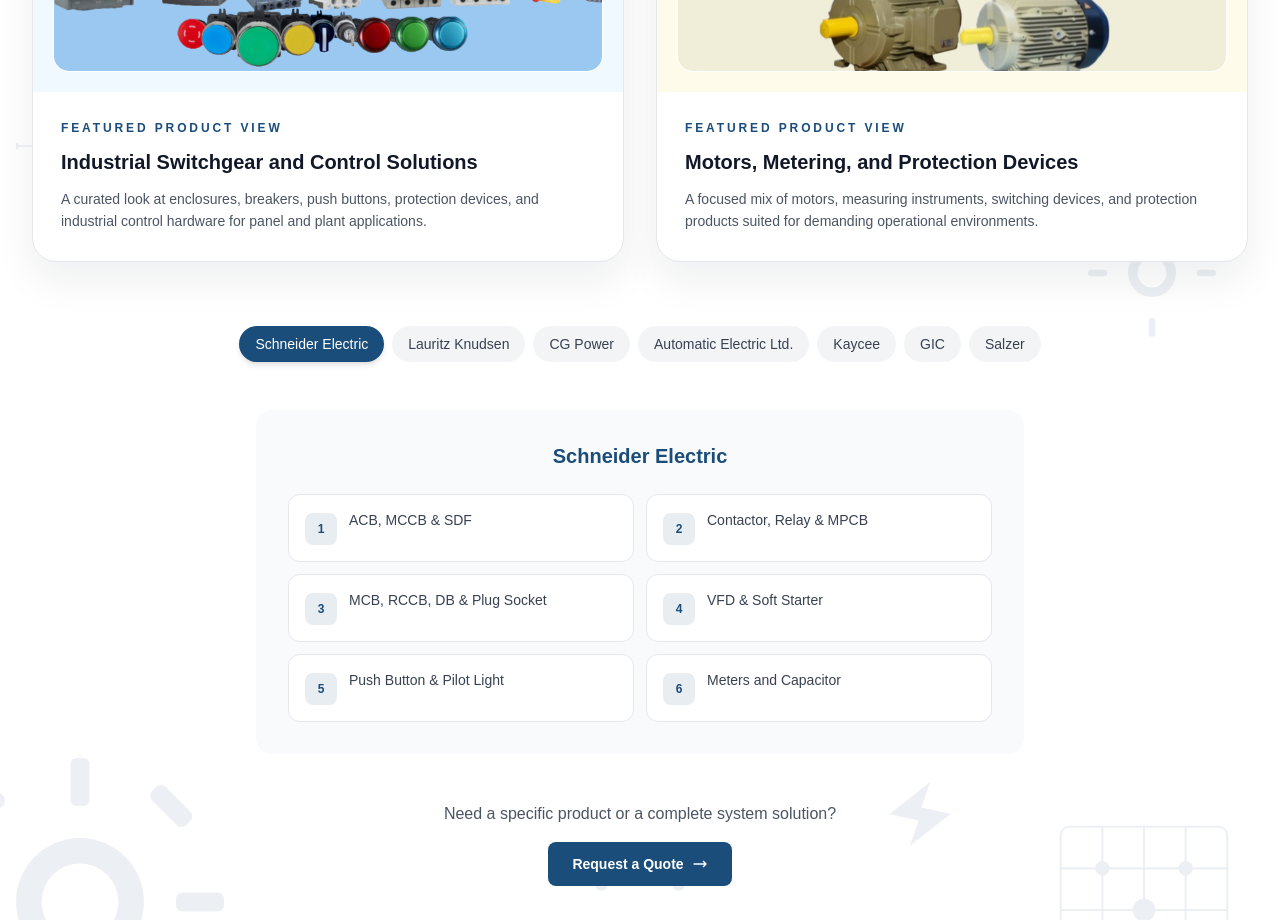
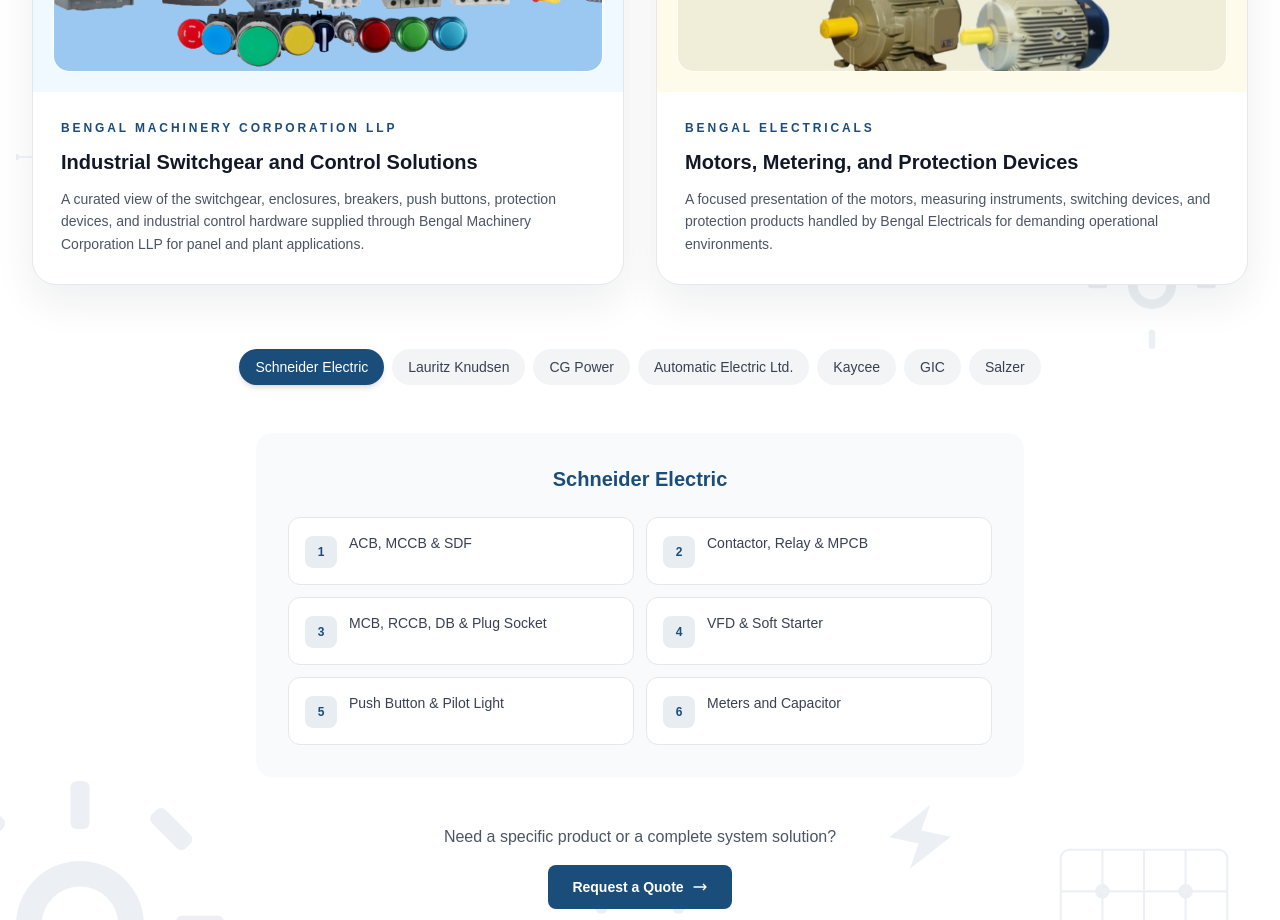
Before and after one commit to aryan011102/bmc_llp, a Next.js app: page /products in a window 1280 px wide. Shown: the part 1000-1920 px from the top of the page. Built offline with nearby package versions, Linux system fonts and the light colour scheme.

Commit message:
Clarify product showcase by business unit

```diff
--- a/src/components/Products.tsx
+++ b/src/components/Products.tsx
@@ -73,18 +73,20 @@
 
 const featuredShowcase = [
   {
+    company: "Bengal Machinery Corporation LLP",
     title: "Industrial Switchgear and Control Solutions",
     image: "/products/bmc-products.png",
     background: "bg-sky-50",
     description:
-      "A curated look at enclosures, breakers, push buttons, protection devices, and industrial control hardware for panel and plant applications.",
+      "A curated view of the switchgear, enclosures, breakers, push buttons, protection devices, and industrial control hardware supplied through Bengal Machinery Corporation LLP for panel and plant applications.",
   },
   {
+    company: "Bengal Electricals",
     title: "Motors, Metering, and Protection Devices",
     image: "/products/be-products.jpg",
     background: "bg-amber-50",
     description:
-      "A focused mix of motors, measuring instruments, switching devices, and protection products suited for demanding operational environments.",
+      "A focused presentation of the motors, measuring instruments, switching devices, and protection products handled by Bengal Electricals for demanding operational environments.",
   },
 ];
 
@@ -236,7 +238,7 @@
               </div>
               <div className="p-6 sm:p-7">
                 <p className="text-xs font-semibold uppercase tracking-[0.24em] text-[var(--primary)]">
-                  Featured Product View
+                  {item.company}
                 </p>
                 <h3 className="mt-3 text-xl font-bold text-[var(--gray-900)]">
                   {item.title}
```
